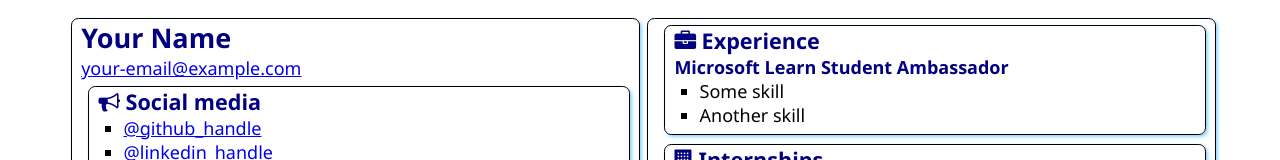
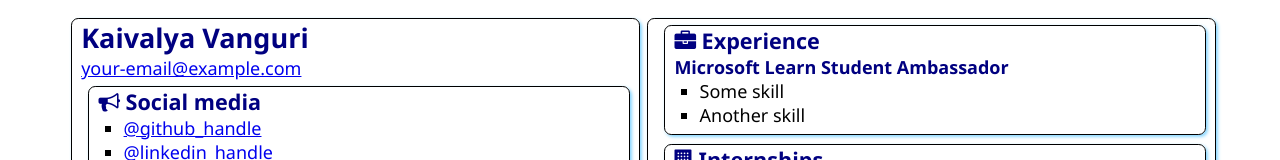
Before and after one commit to KaivalyaVanguri/SATechnicalOnboarding, a plain HTML site: page src/index.html in a window 1280 px wide. Shown: the top 160 px of the page. Drawn offline with Linux system fonts and the light colour scheme.

Commit message:
Name changed
Added my name

```diff
--- a/src/index.html
+++ b/src/index.html
@@ -12,7 +12,8 @@
 <body>
     <main>
         <article class="box">
-            <h1>Your Name</h1>
+            <h1>Kaivalya Vanguri
+            </h1>
             <div><a href="mailto:your.email@example.com">your-email@example.com</a></div>
 
             <section class="box">
```
